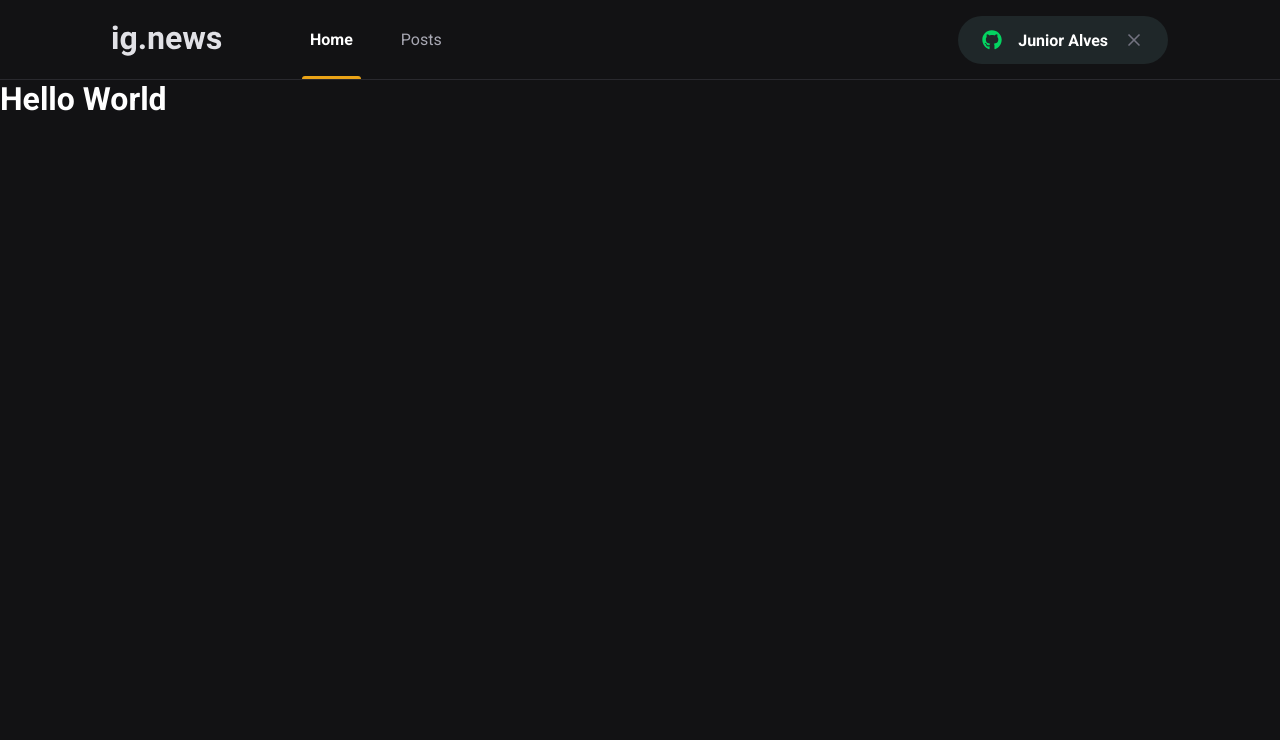
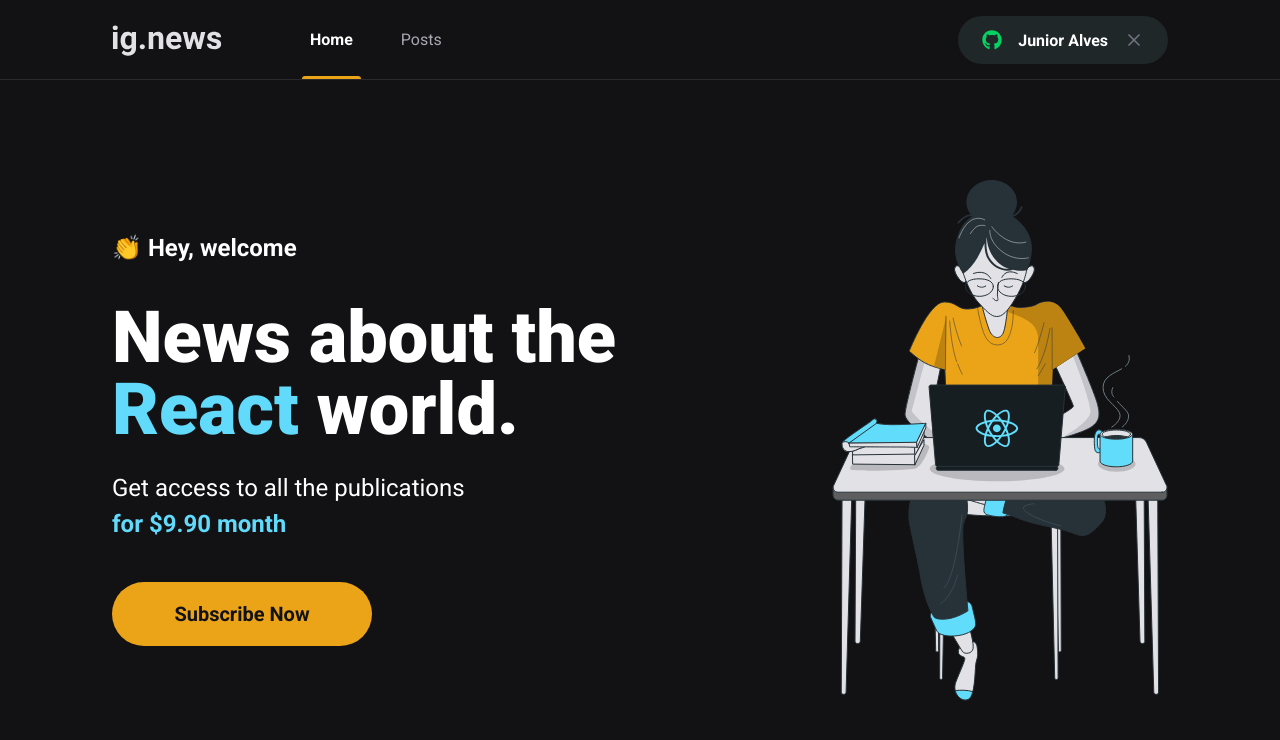
Before and after one commit to jr-alvs/ig.news, a Next.js app: page / in a window 1280 px wide. Shown: the top 740 px of the page. Built offline with nearby package versions, Linux system fonts and the light colour scheme.

Commit message:
Home | Component SubscribeButton

```diff
--- /dev/null
+++ b/src/components/SubscribeButton/index.tsx
@@ -0,0 +1,9 @@
+import styles from './styles.module.scss';
+
+export const SubscribeButton = () => {
+  return(
+    <button type="button" className={styles.subscribeButton}>
+      Subscribe Now
+    </button>
+  );
+}
--- /dev/null
+++ b/src/components/SubscribeButton/styles.module.scss
@@ -0,0 +1,20 @@
+.subscribeButton {
+  width: 260px;
+  height: 4rem;
+  border: 0;
+  border-radius: 2rem;
+  background: var(--yellow-500);
+  color: var(--gray-900);
+  font-size: 1.25rem;
+  font-weight: bold;
+
+  display: flex;
+  align-items: center;
+  justify-content: center;
+
+  transition: filter 0.2s;
+
+  &:hover {
+    filter: brightness(0.8);
+  }
+}
--- /dev/null
+++ b/src/pages/home.module.scss
@@ -0,0 +1,45 @@
+.contentContainer {
+  max-width: 1120px;
+  margin: 0 auto;
+  padding: 0 2rem;
+  height: calc(100vh - 5rem);
+
+  display: flex;
+  align-items: center;
+  justify-content: space-between;
+}
+
+.hero {
+  max-width: 600px;
+
+  > span {
+    font-size: 1.5rem;
+    font-weight: bold;
+  }
+
+  h1 {
+    font-size: 4.5rem;
+    line-height: 4.5rem;
+    font-weight: 900;
+    margin-top: 2.5rem;
+
+    span {
+      color: var(--cyan-500);
+    }
+  }
+
+  p {
+    font-size: 1.5rem;
+    line-height: 2.25rem;
+    margin-top: 1.5rem;
+
+    span {
+      color: var(--cyan-500);
+      font-weight: bold;
+    }
+  }
+
+  button {
+    margin-top: 2.5rem;
+  }
+}
--- a/src/pages/index.tsx
+++ b/src/pages/index.tsx
@@ -1,14 +1,27 @@
 import Head from 'next/head';
+import { SubscribeButton } from '../components/SubscribeButton';
+
+import styles from './home.module.scss';
 
 export default function Home() {
   return (
     <>
       <Head>
-        <title>Inicio | ig.news</title>
+        <title>Home | ig.news</title>
       </Head>
-      <h1>
-        Hello World
-      </h1>
+      <main className={styles.contentContainer}>
+        <section className={styles.hero}>
+          <span>👏 Hey, welcome</span>
+          <h1>News about the <span>React</span> world.</h1>
+          <p>
+            Get access to all the publications <br />
+            <span>for $9.90 month</span>
+          </p>
+          <SubscribeButton />
+        </section>
+
+        <img src="/images/avatar.svg" alt="Girl coding" />
+      </main>
     </>
   )
 }
```
